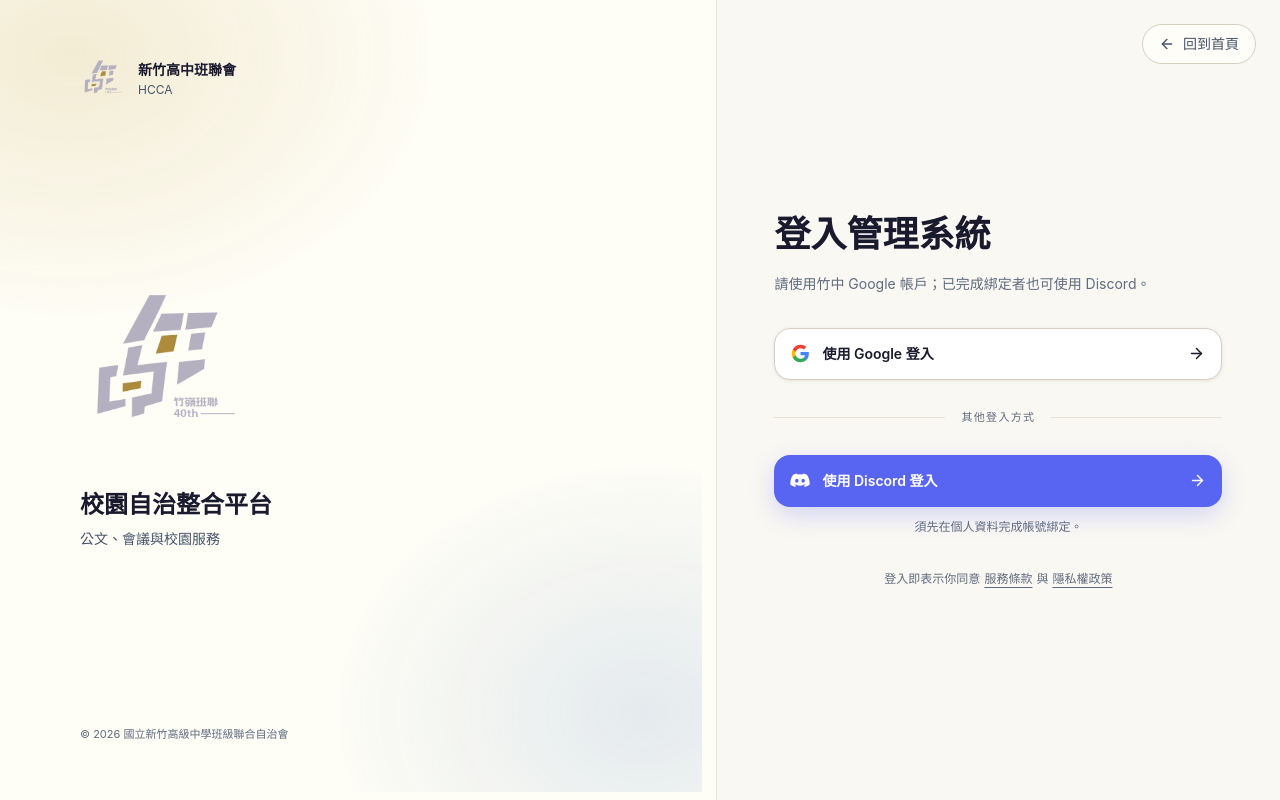
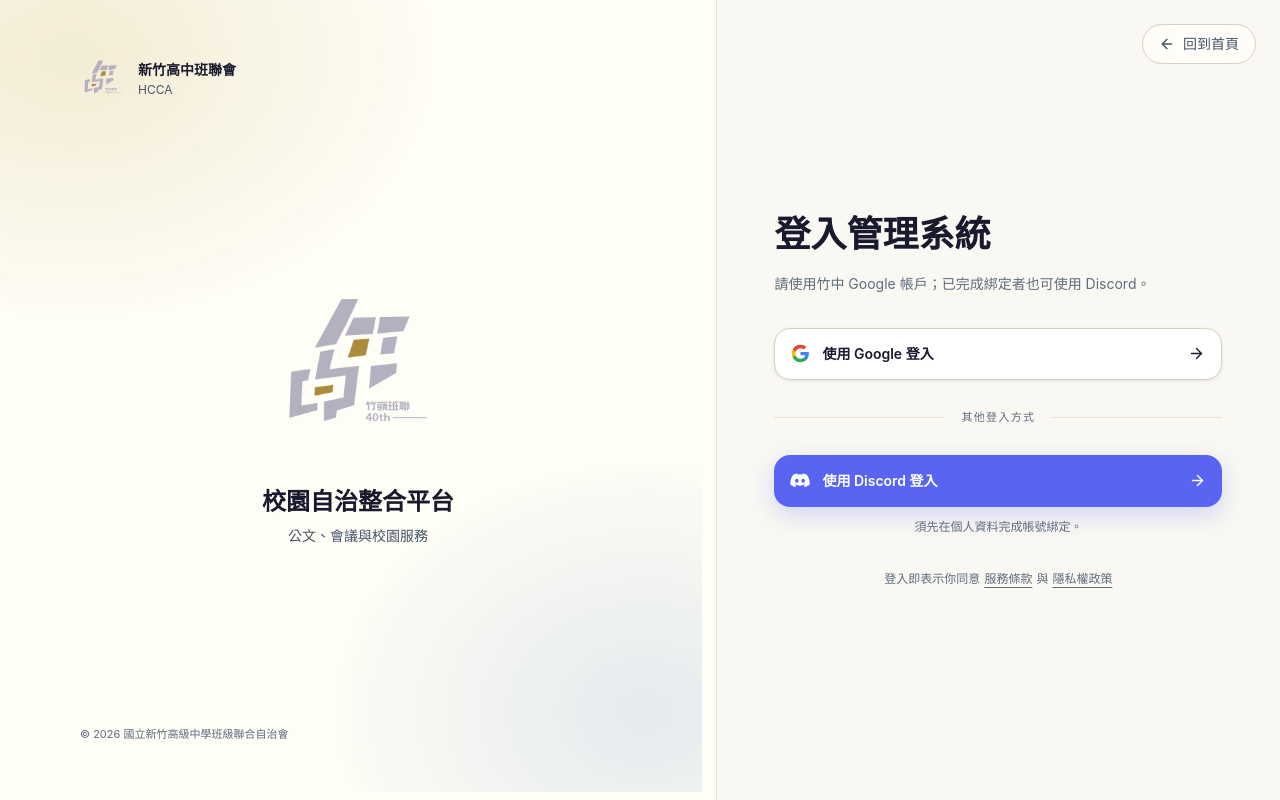
Before and after one commit to Tedhuang6666/hcca_web_system, a Next.js app in the folder apps/web/: page /login in a window 1280 px wide. Built offline with nearby package versions, Linux system fonts and the light colour scheme; no server answers.

Commit message:
修正登入頁品牌區塊置中

```diff
--- a/apps/web/src/app/login/page.tsx
+++ b/apps/web/src/app/login/page.tsx
@@ -120,7 +120,7 @@ export default function LoginPage() {
             </div>
           </header>
 
-          <div className="login-brand-stage relative z-10 py-16">
+          <div className="login-brand-stage relative z-10 flex w-full flex-col items-center py-16 text-center">
             <BrandEmblem size={172} priority />
             <p className="mt-8 text-2xl font-semibold" style={{ color: "var(--text-primary)" }}>
               校園自治整合平台
```
